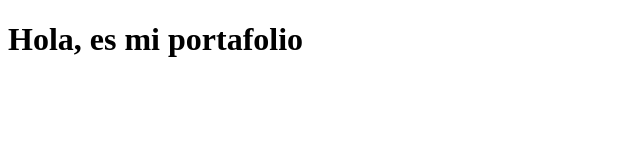
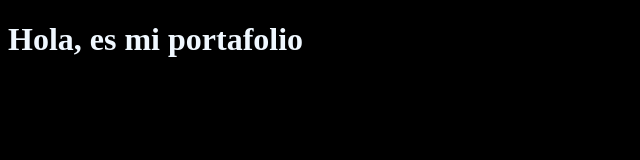
Before and after one commit to SerhiiTurtsanash/PortafolioSerhii, a plain HTML site: page index.html in a window 1280 px wide. Shown: the whole page, without its empty margins (0-640 px from the left). Drawn offline with Linux system fonts and the light colour scheme.

Commit message:
Comprobar que funciona el estilo

```diff
--- a/index.html
+++ b/index.html
@@ -4,6 +4,7 @@
     <meta charset="UTF-8">
     <meta name="viewport" content="width=device-width, initial-scale=1">
     <title>Mi portafolio</title>
+    <link rel="stylesheet" href="./style/style.css">
 </head>
 <body>
 <h1>Hola, es mi portafolio</h1>
--- /dev/null
+++ b/style/style.css
@@ -0,0 +1,4 @@
+body{
+    background-color: black;
+    color: aliceblue;
+}
```
